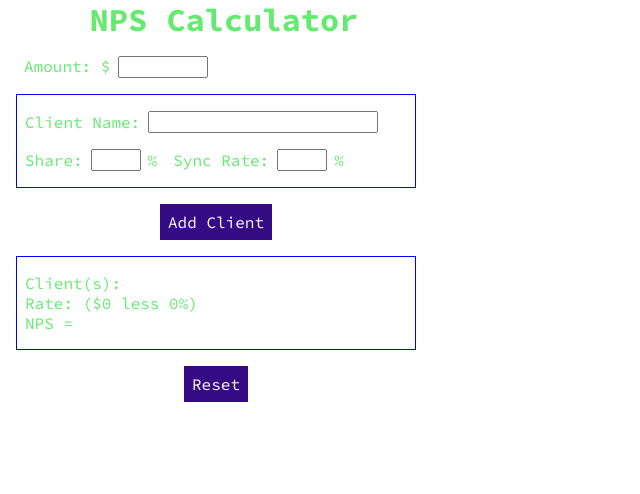
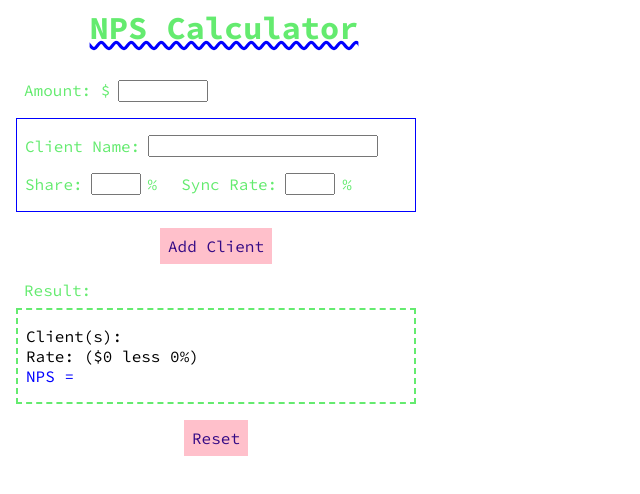
Before and after one commit to nicofitzpatrick/nps-calculator-v2, a React (Create React App) app: page / in a window 1280 px wide. Shown: the top 494 px of the page, without its empty margins (0-640 px from the left). Built offline with nearby package versions, Linux system fonts and the light colour scheme.

Commit message:
develop style

```diff
--- a/src/App.css
+++ b/src/App.css
@@ -20,17 +20,21 @@
 body {
   font-family: var(--codeFont);
   color: var(--green);
+  /* background-color: black; */
 }
 
 .title {
-  margin-left: 1rem;
+  margin: 0.5rem 0 0 1rem;
+  text-decoration-line: underline;
+  text-decoration-style: wavy;
+  text-decoration-color: var(--blue);
 }
 
 .amount {
   display: flex;
   /* border: 1px solid blue; */
   /* border-style: dashed; */
-  margin: 1rem 0 1rem 1rem;
+  margin: 2rem 0 1rem 1rem;
   padding: 0 0 0 0.5rem;
 
   width: 300px;
@@ -45,10 +49,21 @@ body {
 }
 
 .result {
-  border: 1px solid blue;
+  border: 2px solid var(--green);
+  border-style: dashed;
   margin: 0 0 1rem 1rem;
   padding: 1rem 0 1rem 0.5rem;
   width: 400px;
+  color: black;
+}
+
+.npsResult {
+  color: blue;
+}
+
+.resultTitle {
+  margin: 0 0 0.5rem 1rem;
+  padding: 0 0 0 0.5rem;
 }
 
 /* inputs */
@@ -90,7 +105,7 @@ body {
 }
 
 .leftMargin {
-  margin-left: 1rem;
+  margin-left: 1.5rem;
 }
 
 /* .marginBotton {
@@ -104,10 +119,11 @@ body {
 /* buttons */
 
 .btn {
-  background-color: var(--purple);
+  color: var(--purple);
+  background: pink;
   border: none;
   outline: none;
-  color: white;
+
   padding: 8px 8px;
   /* text-align: center; */
   text-decoration: none;
@@ -117,8 +133,8 @@ body {
 }
 
 .btn:hover {
-  color: var(--purple);
-  background: pink;
+  background-color: var(--purple);
+  color: white;
 }
 
 .center {
@@ -148,7 +164,7 @@ ul {
   margin: 0;
   left: 375px;
   bottom: 55px;
-  color: black;
+  color: red;
   font-size: 35px;
   font-weight: lighter;
   cursor: pointer;
--- a/src/App.js
+++ b/src/App.js
@@ -71,7 +71,7 @@ function App() {
         clientObject={clientObject}
         setClientObject={setClientObject}
       />
-
+      <p className="resultTitle">Result:</p>
       <Result
         npsResult={npsResult}
         clientObject={clientObject}
--- a/src/components/Result.js
+++ b/src/components/Result.js
@@ -37,7 +37,9 @@ export function Result({
           }
         })}{" "}
       </p>
-      <p>NPS = {typeof npsResult === "string" ? npsResult : `$${npsResult}`}</p>
+      <p className="npsResult">
+        NPS = {typeof npsResult === "string" ? npsResult : `$${npsResult}`}
+      </p>
     </div>
   );
 }
```
